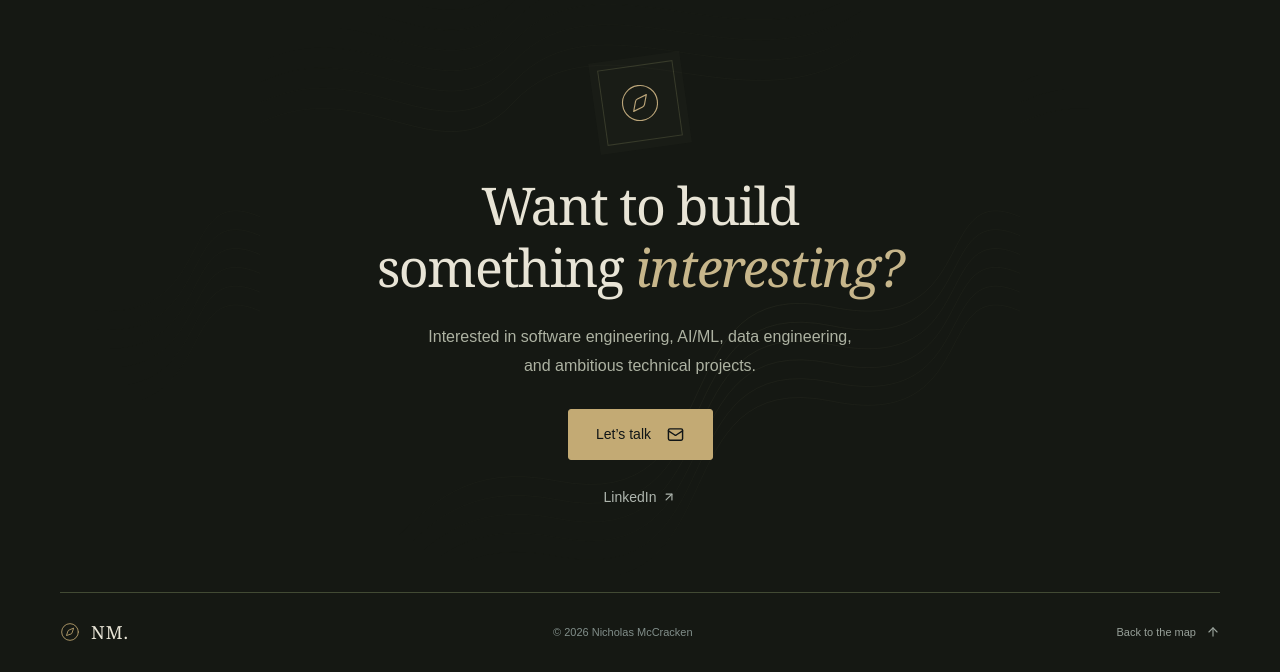
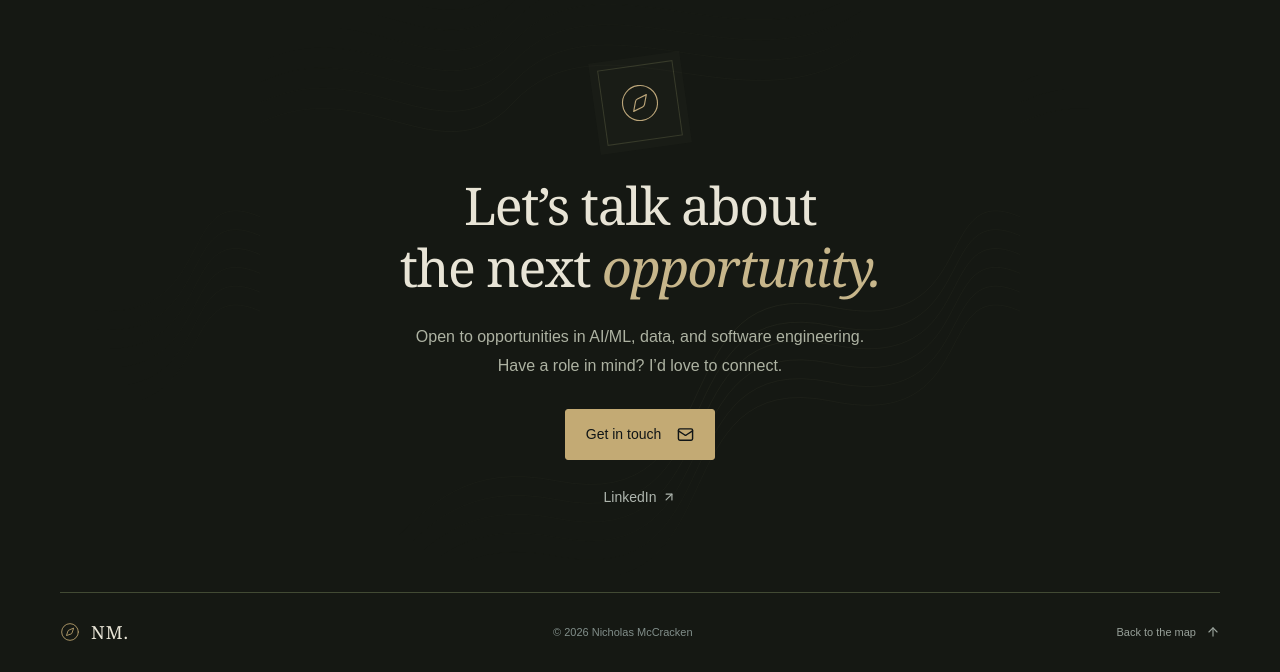
Before and after one commit to nicholasrmccracken/portfolio, a Next.js app: page / in a window 1280 px wide. Shown: the part 5577-6249 px from the top of the page. Built offline with nearby package versions, Linux system fonts and the light colour scheme.

Commit message:
content: focus contact call to action on career opportunities

```diff
--- a/components/Portfolio.tsx
+++ b/components/Portfolio.tsx
@@ -27,5 +27,5 @@ export default function Portfolio() {
   <section tabIndex={-1} id="projects" className="section projects-section"><div className="container"><SectionHeading number="02" title="Projects" subtitle="ARTIFACTS I’VE BUILT"/><div className="projects-grid">{projects.map(project=><Reveal className="project-card" key={project.number}><div className="project-art-header"><span>ARTIFACT {project.number}</span><Compass size={17} strokeWidth={1}/></div><ProjectBanner motif={project.motif}/><div className="project-body"><span className="eyebrow">{project.type}</span><h3>{project.title}</h3><p>{project.description}</p><div className="project-metric"><strong>{project.metric}</strong><span>{project.metricLabel}</span></div><div className="tags">{project.tags.map(tag=><span key={tag}>{tag}</span>)}</div><div className="project-footer">{project.report?<a href={project.report} target="_blank" rel="noreferrer"><FileText size={15}/> Read project report <ArrowUpRight size={15}/></a>:project.github?<a href={project.github} target="_blank" rel="noreferrer"><Github size={15}/> View repository <ArrowUpRight size={15}/></a>:<button disabled title="Repository URL will be added soon"><Github size={15}/> Repository coming soon <ArrowUpRight size={15}/></button>}</div></div></Reveal>)}</div></div></section>
   <section tabIndex={-1} id="skills" className="section container"><SectionHeading number="03" title="Skills" subtitle="TOOLS & DISCIPLINES"/><div className="skills-codex">{skills.map((category,index)=>{const Icon=[Code2,Network,Layers3][index];return <Reveal key={category.name} className="skill-row"><div className="skill-title"><span className="skill-icon"><Icon size={23} strokeWidth={1}/></span><div><h3>{category.name}</h3><p>{category.subtitle}</p></div></div><div className="tags skill-tags">{category.items.map(skill=><span key={skill}>{skill}</span>)}</div></Reveal>;})}</div></section>
   <section tabIndex={-1} id="education" className="section container"><SectionHeading number="04" title="Education" subtitle="TRAINING & STUDY"/><Reveal className="education-panel"><div className="university"><GraduationCap size={32} strokeWidth={1}/><h3>The Ohio State<br/> University</h3><span><MapPin size={13}/> Columbus, Ohio</span><div className="gpa"><strong>3.9<span> / 4.0</span></strong><span>GPA</span></div></div><div className="degrees">{education.map((degree,index)=><div className="degree" key={degree.degree}><span className="eyebrow">{index===0?'GRADUATE STUDIES':'UNDERGRADUATE STUDIES'}</span><h4>{degree.degree}</h4><p>{degree.date}</p></div>)}</div></Reveal></section>
-  <section tabIndex={-1} id="contact" className="contact-section container"><div className="contact-orbit" aria-hidden="true"><Compass size={42} strokeWidth={0.65}/></div><h2>Want to build<br/>something <em>interesting?</em></h2><p>Interested in software engineering, AI/ML, data engineering,<br className="desktop-break"/> and ambitious technical projects.</p><a className="button primary" href={profile.email}>Let’s talk <Mail size={17}/></a><div className="contact-socials"><a href={profile.linkedin} target="_blank" rel="noreferrer">LinkedIn <ArrowUpRight size={14}/></a></div></section></main><footer className="container footer"><a className="brand" href="#home"><Compass size={20} strokeWidth={1}/><span>NM.</span></a><p>© {new Date().getFullYear()} Nicholas McCracken</p><a href="#home">Back to the map <ArrowRight size={14}/></a></footer></>;
+  <section tabIndex={-1} id="contact" className="contact-section container"><div className="contact-orbit" aria-hidden="true"><Compass size={42} strokeWidth={0.65}/></div><h2>Let’s talk about<br/>the next <em>opportunity.</em></h2><p>Open to opportunities in AI/ML, data, and software engineering.<br className="desktop-break"/> Have a role in mind? I’d love to connect.</p><a className="button primary" href={profile.email}>Get in touch <Mail size={17}/></a><div className="contact-socials"><a href={profile.linkedin} target="_blank" rel="noreferrer">LinkedIn <ArrowUpRight size={14}/></a></div></section></main><footer className="container footer"><a className="brand" href="#home"><Compass size={20} strokeWidth={1}/><span>NM.</span></a><p>© {new Date().getFullYear()} Nicholas McCracken</p><a href="#home">Back to the map <ArrowRight size={14}/></a></footer></>;
 }
```
